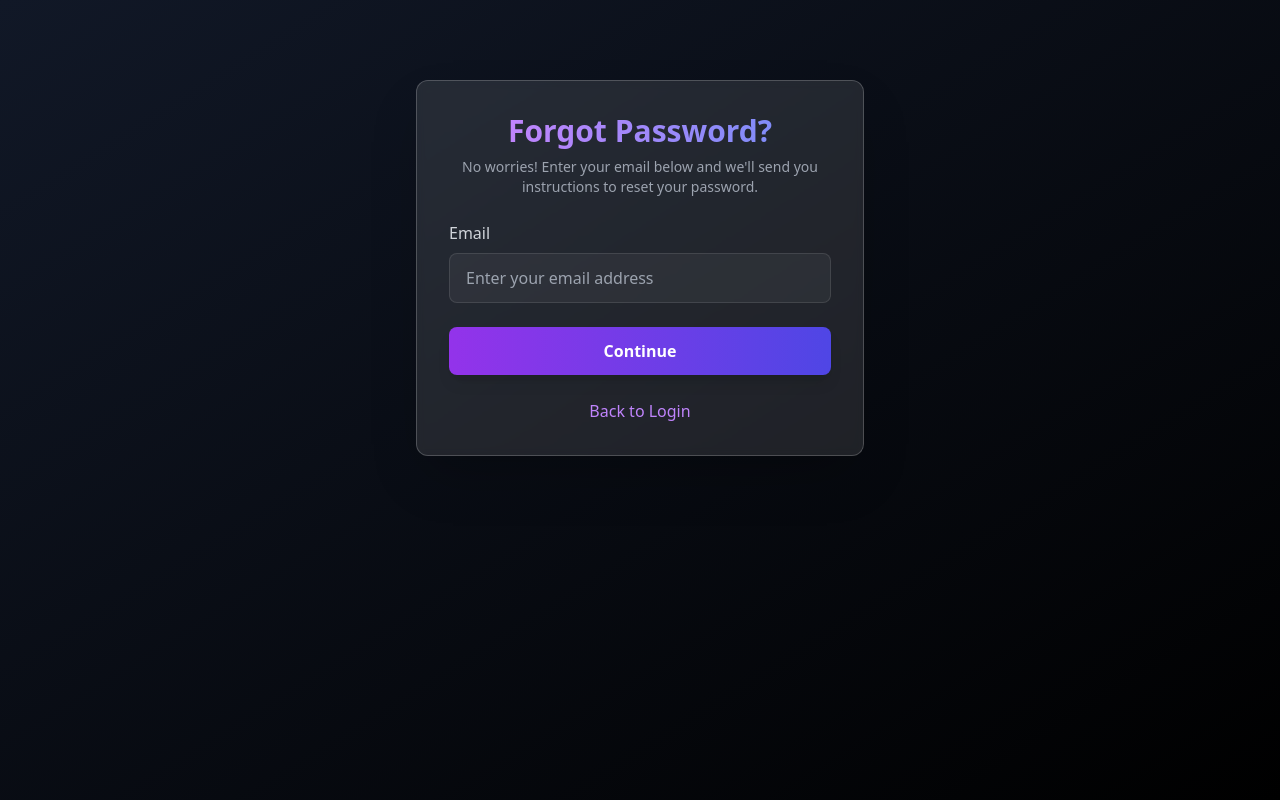
After one commit to 17rawat/VideoSenseAI, a Django app: page /account/forgot-password in a window 1280 px wide. The commit adds this page. Run offline with Django 4.2, Linux system fonts and the light colour scheme; some libraries are stand-ins or nearby versions.

Commit message:
feat(auth): implement password reset functionality

```diff
--- /dev/null
+++ b/starter/account/templates/account/forgot_password.html
@@ -0,0 +1,75 @@
+{% extends 'account/layout.html' %} {% block body %}
+
+<div
+  class="bg-gradient-to-br from-gray-900 to-black text-white flex items-start justify-center min-h-screen pt-20"
+>
+  <div
+    class="backdrop-blur-sm bg-white/10 p-8 rounded-xl shadow-2xl max-w-md w-full border border-white/20"
+  >
+    <h2 class="text-3xl font-bold text-center mb-2">
+      <span
+        class="bg-gradient-to-r from-purple-400 to-indigo-400 text-transparent bg-clip-text"
+      >
+        Forgot Password?
+      </span>
+    </h2>
+    <p class="text-gray-400 text-sm text-center mb-6">
+      No worries! Enter your email below and we'll send you instructions to
+      reset your password.
+    </p>
+
+    {% if error_message %}
+    <div
+      class="bg-red-900/50 border border-red-400/50 text-red-200 rounded-lg p-3 backdrop-blur-sm"
+    >
+      <h2 class="text-lg font-semibold text-center">{{ error_message }}</h2>
+    </div>
+
+    {% endif %} {% if success_message %}
+    <div
+      class="bg-green-900/50 border border-green-400/50 text-green-200 rounded-lg p-3 backdrop-blur-sm"
+    >
+      <h2 class="text-lg font-semibold text-center">{{ success_message }}</h2>
+    </div>
+    {% endif %}
+
+    <form
+      action="{% url 'account:forgot_password' %}"
+      method="post"
+      class="space-y-6"
+    >
+      {% csrf_token %}
+      <div>
+        <label for="email" class="block text-gray-300 font-medium mb-2"
+          >Email</label
+        >
+        <input
+          type="email"
+          id="email"
+          name="email"
+          required
+          class="w-full px-4 py-3 bg-white/5 border border-white/10 rounded-lg focus:outline-none focus:ring-2 focus:ring-purple-400/50 text-white placeholder-gray-400"
+          placeholder="Enter your email address"
+        />
+      </div>
+
+      <button
+        type="submit"
+        class="w-full bg-gradient-to-r from-purple-600 to-indigo-600 text-white font-semibold py-3 rounded-lg transition-all hover:scale-[1.02] hover:opacity-90 focus:outline-none focus:ring-2 focus:ring-purple-400 focus:ring-opacity-50 shadow-lg"
+      >
+        Continue
+      </button>
+    </form>
+
+    <div class="text-center mt-6">
+      <a
+        href="{% url 'account:login' %}"
+        class="text-purple-400 hover:text-purple-300 transition-colors"
+      >
+        Back to Login
+      </a>
+    </div>
+  </div>
+</div>
+
+{% endblock %}
--- a/starter/account/templates/account/signup.html
+++ b/starter/account/templates/account/signup.html
@@ -73,7 +73,7 @@
         <p class="text-gray-400">
           Already have an account?
           <a
-            href="{% url 'login' %}"
+            href="{% url 'account:login' %}"
             class="text-purple-400 hover:text-purple-300 transition-colors"
           >
             Login
--- a/starter/account/urls.py
+++ b/starter/account/urls.py
@@ -1,9 +1,20 @@
 from django.urls import path
 
 from . import views
+
+app_name = "account"
 
 urlpatterns = [
     path("login", views.user_login, name="login"),
     path("signup", views.user_signup, name="signup"),
     path("logout", views.user_logout, name="logout"),
+    path("forgot-password", views.forgot_password, name="forgot_password"),
+    path(
+        "password-reset/<uidb64>/<token>/", views.password_reset, name="password_reset"
+    ),
+    path(
+        "password-reset-success",
+        views.password_reset_success,
+        name="password_reset_success",
+    ),
 ]
--- a/starter/account/views.py
+++ b/starter/account/views.py
@@ -1,6 +1,16 @@
 from django.shortcuts import render, redirect
 from django.contrib.auth.models import User
 from django.contrib.auth import login, logout, authenticate
+from django.contrib.auth.tokens import default_token_generator
+from django.utils.encoding import force_bytes, force_str
+from django.utils.http import urlsafe_base64_encode, urlsafe_base64_decode
+
+# from django.core.mail import send_mail
+from django.conf import settings
+from datetime import datetime
+from email.utils import formataddr
+from django.core.mail import EmailMessage
+from django.contrib.auth.decorators import login_required
 
 
 def user_login(request):
@@ -60,3 +70,184 @@ def user_signup(request):
 def user_logout(request):
     logout(request)
     return redirect("/")
+
+
+def get_password_reset_email_template(username, reset_link, site_name):
+    """Generate password reset email template with spam-prevention best practices"""
+
+    html_message = f"""
+<!DOCTYPE html>
+<html lang="en">
+<head>
+    <meta charset="UTF-8">
+    <meta name="viewport" content="width=device-width, initial-scale=1.0">
+    <title>Password Reset</title>
+</head>
+<body style="font-family: Arial, sans-serif; line-height: 1.6; color: #333333; margin: 0; padding: 0;">
+    <div style="max-width: 600px; margin: 0 auto; padding: 20px;">
+        <!-- Company Header -->
+        <div style="text-align: center; margin-bottom: 30px;">
+            <h1 style="color: #2C3E50; margin: 0;">{site_name}</h1>
+        </div>
+
+        <!-- Main Content -->
+        <div style="background-color: #ffffff; padding: 20px; border-radius: 5px;">
+            <p>Dear {username},</p>
+
+            <p>You are receiving this email because you requested a password reset for your account at {site_name}.</p>
+
+            <div style="text-align: center; margin: 30px 0;">
+                <a href="{reset_link}"
+                   style="background-color: #3498DB;
+                          color: #ffffff;
+                          padding: 12px 25px;
+                          text-decoration: none;
+                          border-radius: 5px;
+                          display: inline-block;
+                          font-weight: bold;">
+                    Reset Your Password
+                </a>
+            </div>
+
+            <p>For security, this link will expire in 24 hours.</p>
+
+            <p><strong>Didn't request this?</strong> If you didn't request a password reset, please ignore this email or contact our support team if you have concerns.</p>
+
+            <div style="margin-top: 30px; padding-top: 20px; border-top: 1px solid #EAECEE;">
+                <p>Best regards,<br>{site_name} Team</p>
+            </div>
+        </div>
+
+        <!-- Footer -->
+        <div style="text-align: center; margin-top: 20px; font-size: 0.8em; color: #7F8C8D;">
+            <p>© {datetime.now().year} {site_name}. All rights reserved.</p>
+            <p>This is a transactional email regarding your account security.</p>
+
+        </div>
+    </div>
+</body>
+</html>
+"""
+    return {
+        "subject": f"{site_name} - Password Reset Request",
+        "html_message": html_message,
+    }
+
+
+def forgot_password(request):
+    if request.method == "POST":
+        try:
+            email = request.POST["email"]
+            print(email)
+            user = User.objects.filter(email=email).first()
+            print(user)
+
+            if user:
+                token = default_token_generator.make_token(user)
+                print(token)
+
+                uid = urlsafe_base64_encode(force_bytes(user.pk))
+                print(uid)
+
+                reset_link = request.build_absolute_uri(
+                    f"/account/password-reset/{uid}/{token}/"
+                )
+                # print(reset_link)
+
+                # return redirect(reset_link)
+
+                email_content = get_password_reset_email_template(
+                    username=user.username,
+                    reset_link=reset_link,
+                    site_name=settings.SITE_NAME,
+                )
+
+                email_message = EmailMessage(
+                    subject=email_content["subject"],
+                    body=email_content["html_message"],
+                    from_email=formataddr(
+                        (settings.SITE_NAME, f"noreply@{settings.SITE_DOMAIN}")
+                    ),
+                    to=[formataddr((user.username, email))],
+                    reply_to=[f"support@{settings.SITE_DOMAIN}"],
+                )
+
+                email_message.content_subtype = "html"
+
+                # Add custom headers to improve deliverability
+                email_message.extra_headers = {
+                    "List-Unsubscribe": f"<mailto:unsubscribe@{settings.SITE_DOMAIN}>",
+                    "X-Entity-Ref-ID": f"reset-password-{user.id}",
+                    "Precedence": "bulk",
+                }
+                email_message.send(fail_silently=False)
+
+                print("Email sent successfully")
+
+                success_message = "Password reset link has been sent to your email"
+                return render(
+                    request,
+                    "account/forgot_password.html",
+                    {"success_message": success_message},
+                )
+
+            error_message = "Email not found in our records"
+            return render(
+                request,
+                "account/forgot_password.html",
+                {"error_message": error_message},
+            )
+
+        except Exception as e:  # noqa: E722
+            error_message = f"An error occurred while processing your request: {str(e)}"
+            return render(
+                request,
+                "account/forgot_password.html",
+                {"error_message": error_message},
+            )
+
+    return render(request, "account/forgot_password.html")
+
+
+def password_reset(request, uidb64, token):
+    try:
+        uid = force_str(urlsafe_base64_decode(uidb64))
+        user = User.objects.get(pk=uid)
+
+        # Verify the token first, before processing any password change
+        if not default_token_generator.check_token(user, token):
+            return render(
+                request,
+                "account/password_reset.html",
+                {"error_message": "Invalid or expired reset link"},
+            )
+
+        if request.method == "POST":
+            new_password = request.POST.get("new_password")
+            confirm_password = request.POST.get("confirm_password")
+
+            if new_password == confirm_password:
+                user.set_password(new_password)
+                user.save()
+                return redirect("account:password_reset_success")
+            else:
+                error_message = "Passwords do not match"
+                return render(
+                    request,
+                    "account/password_reset.html",
+                    {"error_message": error_message},
+                )
+
+        return render(request, "account/password_reset.html")
+
+    except (TypeError, ValueError, OverflowError, User.DoesNotExist):
+        return render(
+            request,
+            "account/password_reset.html",
+            {"error_message": "Invalid reset link"},
+        )
+
+
+@login_required(login_url="/account/login")
+def password_reset_success(request):
+    return render(request, "account/password_reset_success.html")
--- a/starter/starter/views.py
+++ b/starter/starter/views.py
@@ -1,5 +1,7 @@
 from django.shortcuts import render
+# from django.contrib.auth.decorators import login_not_required
 
 
+# @login_not_required
 def home(request):
     return render(request, "home.html")
--- a/starter/templates/home.html
+++ b/starter/templates/home.html
@@ -53,7 +53,7 @@
     {% else %}
 
     <a
-      href="{% url 'login' %}"
+      href="{% url 'account:login' %}"
       class="inline-block bg-gradient-to-r from-blue-600 to-purple-600 text-white text-xl py-4 px-8 rounded-lg hover:opacity-90 transition duration-300 transform hover:scale-105"
     >
       Get Started Now
--- a/starter/theme/static/css/dist/styles.css
+++ b/starter/theme/static/css/dist/styles.css
@@ -1736,6 +1769,10 @@ select {
   flex-direction: column;
 }
 
+.items-start {
+  align-items: flex-start;
+}
+
 .items-center {
   align-items: center;
 }
@@ -2049,8 +2125,16 @@ select {
   padding-bottom: 1rem;
 }
 
+.pt-20 {
+  padding-top: 5rem;
+}
+
 .pt-6 {
   padding-top: 1.5rem;
+}
+
+.pt-16 {
+  padding-top: 4rem;
 }
 
 .text-center {
--- a/starter/theme/templates/base.html
+++ b/starter/theme/templates/base.html
@@ -44,7 +44,7 @@
                 >
               </div>
               <a
-                href="{% url 'logout' %}"
+                href="{% url 'account:logout' %}"
                 class="bg-gradient-to-r from-purple-600 to-indigo-600 hover:from-purple-700 hover:to-indigo-700 text-white px-4 py-2 rounded-lg transition-all duration-200 shadow-lg hover:shadow-purple-500/25 hover:scale-[1.02]"
               >
                 Sign Out
@@ -52,7 +52,7 @@
             </div>
             {% else %}
             <a
-              href="{% url 'login' %}"
+              href="{% url 'account:login' %}"
               class="bg-gradient-to-r from-purple-600 to-indigo-600 hover:from-purple-700 hover:to-indigo-700 text-white px-6 py-2 rounded-lg transition-all duration-200 shadow-lg hover:shadow-purple-500/25 hover:scale-[1.02]"
             >
               Sign In
```
Also changed, not shown: other parts of starter/theme/static/css/dist/styles.css (+111 -0 lines), starter/account/templates/account/login.html (+9 -1 lines), starter/account/templates/account/password_reset.html (added, +70 -0 lines), starter/account/templates/account/password_reset_success.html (added, +50 -0 lines), starter/starter/settings.py (+21 -0 lines), starter/db.sqlite3.
